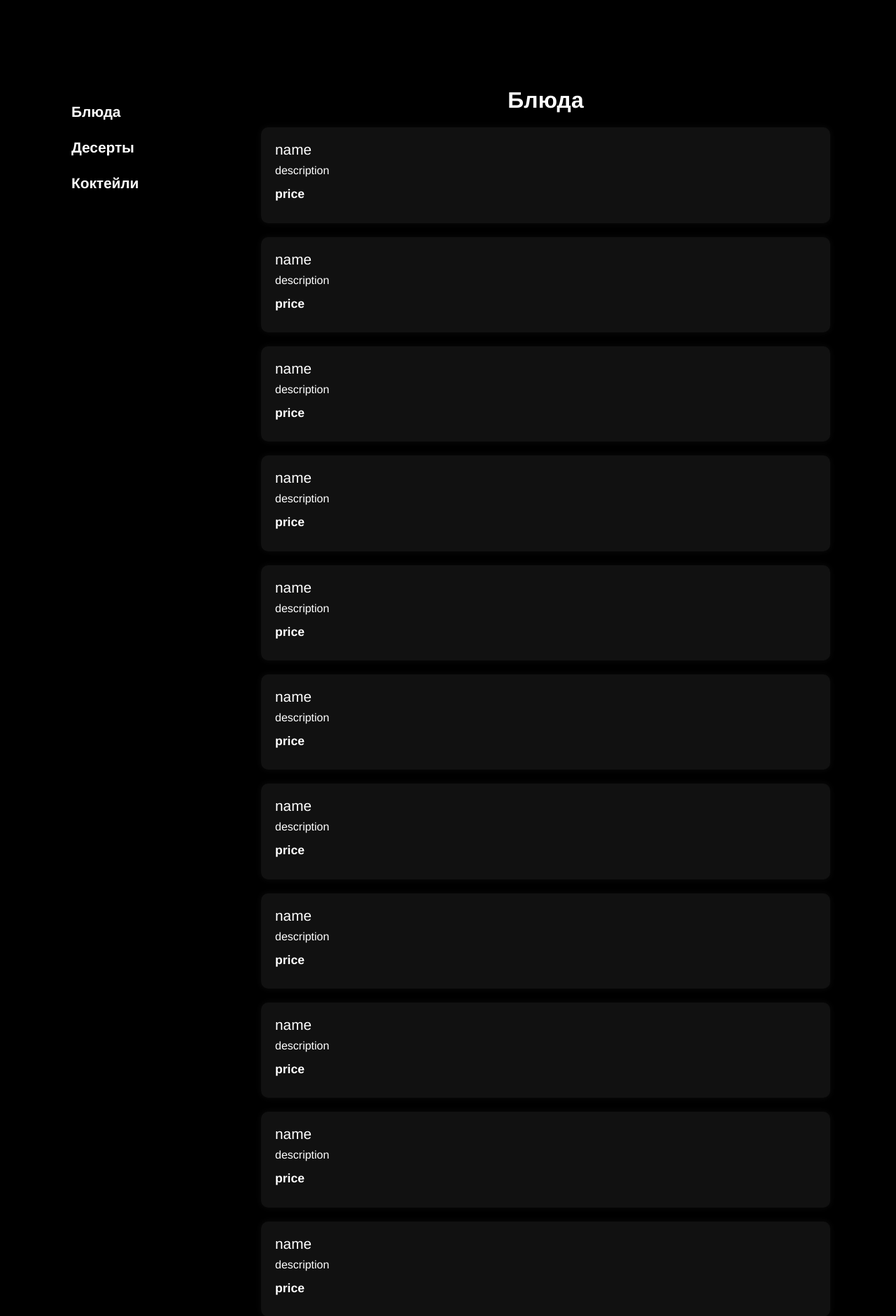
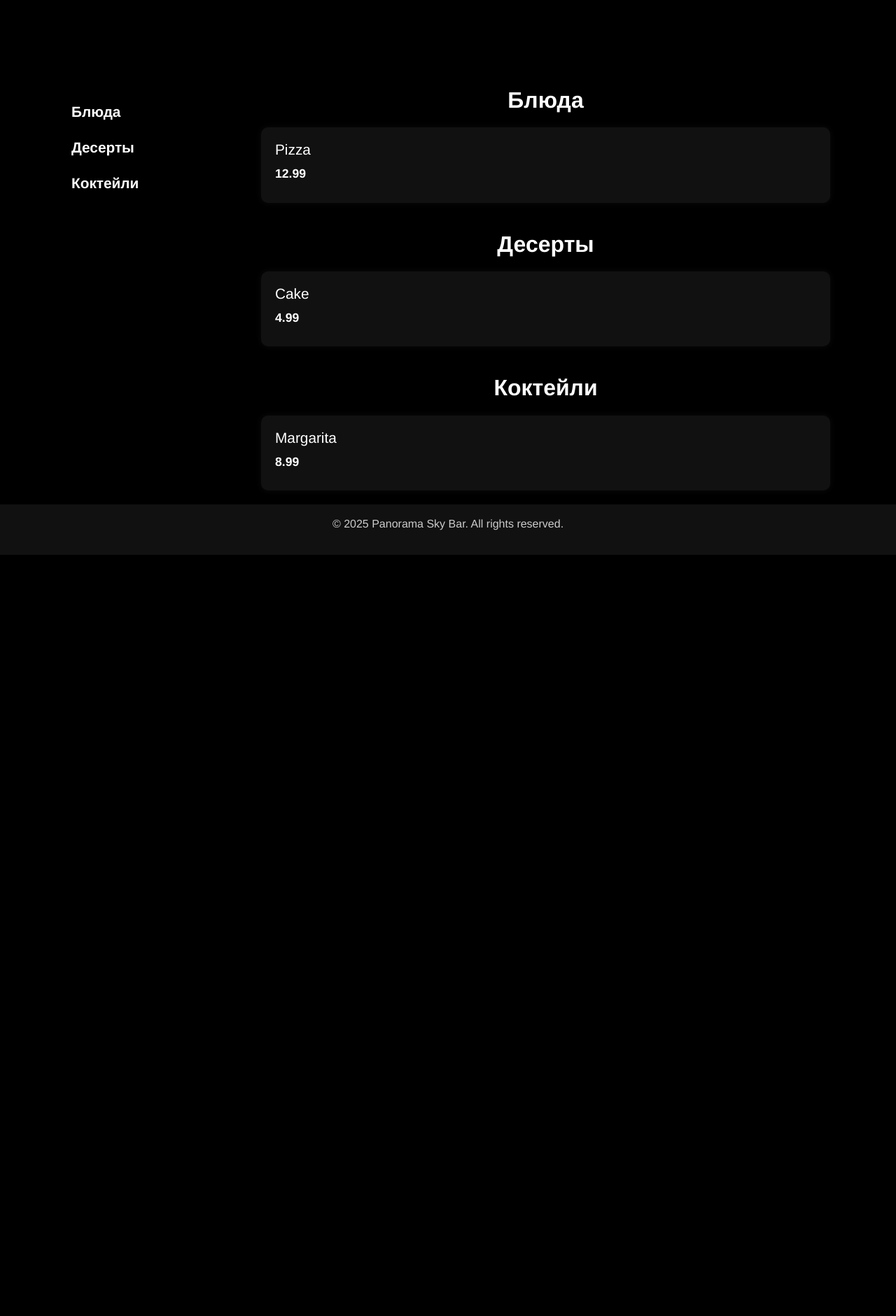
Before and after one commit to comnotaDidi/Restaurant-project, a Django app: page /menu/ in a window 1280 px wide. Shown: the part 60-1941 px from the top of the page at 70% size. After the commit the page ends 853 px from the top, so only its background shows below. Run offline with Django 5.2, Linux system fonts and the light colour scheme; data comes from the database, SQL or seed files in the repository; both versions use the stored data as it was after the commit.

Commit message:
Fixed menu display and added dynamic data from the database

```diff
--- a/restaurant/models.py
+++ b/restaurant/models.py
@@ -1,5 +1,3 @@
-from django.db import models
-from django.contrib.auth.models import User
 from django.db import models
 from django.contrib.auth.models import AbstractUser
 
@@ -9,6 +7,7 @@
 
     def __str__(self):
         return self.name
+
 
 class Reservation(models.Model):
     name = models.CharField(max_length=100)
@@ -20,6 +19,8 @@
 
     def __str__(self):
         return f"{self.name} — {self.date} {self.time}"
+
+
 class Review(models.Model):
     STAR_CHOICES = [
         (1, '★☆☆☆☆'),
@@ -37,6 +38,7 @@
 
     def __str__(self):
         return f"{self.name} - {self.rating}★"
+
 
 class User(AbstractUser):
     first_name = models.CharField(max_length=100)
@@ -62,3 +64,15 @@
 
     def __str__(self):
         return f"{self.first_name} {self.last_name}"
+
+
+# Добавляем модель MenuItem
+class MenuItem(models.Model):
+    name = models.CharField(max_length=100)
+    description = models.TextField()
+    price = models.DecimalField(max_digits=6, decimal_places=2)
+    category = models.ForeignKey(DishType, on_delete=models.CASCADE, related_name="menu_items")
+    image = models.ImageField(upload_to='menu_images/', null=True, blank=True)
+
+    def __str__(self):
+        return self.name
--- a/restaurant/templates/restaurant/menu.html
+++ b/restaurant/templates/restaurant/menu.html
@@ -99,33 +99,40 @@
         </div>
 
         <div class="col-md-9">
+            <!-- FOOD SECTION -->
             <h2 id="food" class="menu-section-title">Блюда</h2>
-            {% for name, desc, price in food %}
+            {% for item in food %}
             <div class="menu-item">
-                <h5>{{ name }}</h5>
-                <p>{{ desc }}</p>
-                <p class="price">{{ price }}</p>
+                <h5>{{ item.name }}</h5>
+                <p>{{ item.description }}</p>
+                <p class="price">{{ item.price }}</p>
             </div>
+            {% empty %}
+            <p>Нет блюд в меню.</p>
             {% endfor %}
 
-            <!-- DESSERTS -->
+            <!-- DESSERTS SECTION -->
             <h2 id="desserts" class="menu-section-title">Десерты</h2>
-            {% for name, desc, price in desserts %}
+            {% for item in desserts %}
             <div class="menu-item">
-                <h5>{{ name }}</h5>
-                <p>{{ desc }}</p>
-                <p class="price">{{ price }}</p>
+                <h5>{{ item.name }}</h5>
+                <p>{{ item.description }}</p>
+                <p class="price">{{ item.price }}</p>
             </div>
+            {% empty %}
+            <p>Нет десертов в меню.</p>
             {% endfor %}
 
-            <!-- COCKTAILS -->
+            <!-- COCKTAILS SECTION -->
             <h2 id="cocktails" class="menu-section-title">Коктейли</h2>
-            {% for name, desc, price in cocktails %}
+            {% for item in cocktails %}
             <div class="menu-item">
-                <h5>{{ name }}</h5>
-                <p>{{ desc }}</p>
-                <p class="price">{{ price }}</p>
+                <h5>{{ item.name }}</h5>
+                <p>{{ item.description }}</p>
+                <p class="price">{{ item.price }}</p>
             </div>
+            {% empty %}
+            <p>Нет коктейлей в меню.</p>
             {% endfor %}
         </div>
     </div>
--- a/restaurant/views.py
+++ b/restaurant/views.py
@@ -1,82 +1,50 @@
 from django.shortcuts import redirect
-from django.views.generic import TemplateView, FormView, CreateView
+from django.views.generic import TemplateView, FormView
 from django.contrib.auth.views import LoginView, LogoutView
 from django.contrib.auth.forms import AuthenticationForm, UserCreationForm
 from django.contrib import messages
 from django.urls import reverse_lazy
 from django.utils.decorators import method_decorator
 from django.views.decorators.csrf import csrf_protect
+
 from .forms import ReservationForm, ReviewForm, LoginForm
+from .models import MenuItem
 
-# Home Page
+# Главная страница
 class HomeView(TemplateView):
     template_name = 'restaurant/home.html'
 
-# Menu Page
-from django.views.generic import TemplateView
-
+# Страница меню — теперь загружает данные из базы
 class MenuView(TemplateView):
     template_name = 'restaurant/menu.html'
 
     def get_context_data(self, **kwargs):
         context = super().get_context_data(**kwargs)
 
-        context['food'] = [
-            {"name": "Kawior Antonius", "description": "kawior Antonius, crème fraîche, bliny, złoto", "price": "350 PLN"},
-            {"name": "Sushi Bites", "description": "ryż do sushi, tuńczyk błękitnopłetwy, łosoś, seriola, dodatki", "price": "72 PLN"},
-            {"name": "Tartaletka z tuńczykiem", "description": "tuńczyk błękitnopłetwy, emulsja nori, kawior", "price": "88 PLN"},
-            {"name": "Ostryga Gillardeau / 1 szt.", "description": "ostryga, imbir, zielone jabłko, kawior limonkowy", "price": "42 PLN"},
-            {"name": "Bubu arare", "description": "brokuły, krem z awokado, perły ryżowe", "price": "48 PLN"},
-            {"name": "Tsukemono", "description": "ogórek, sezam", "price": "18 PLN"},
-            {"name": "Tatar wołowy", "description": "wołowina black angus, domowy tost, kapary, marynowane szalotki", "price": "84 PLN"},
-            {"name": "Tuna tataki", "description": "tuńczyk błękitnopłetwy, awokado, ogórek, imbir, yuzu", "price": "92 PLN"},
-            {"name": "Tuna toro & crispy rice", "description": "tuńczyk błękitnopłetwy, ryż, aioli z pora", "price": "82 PLN"},
-            {"name": "Ravioli z łososiem", "description": "łosoś, seriola, kalarepa, pomidor dashi", "price": "98 PLN"},
-            {"name": "Sałatka z okoniem", "description": "chrupiący okoń morski, pomelo, karmelizowane orzechy nerkowca, zioła", "price": "88 PLN"},
-            {"name": "Shrimp har gao", "description": "pierożki z krewetkami, bisque z kraba, słodki olej chilli", "price": "72 PLN"},
-            {"name": "Nasu miso", "description": "bakłażan, słodka glazura miso, sezam, szczypiorek", "price": "48 PLN"},
-            {"name": "Ebi tempura", "description": "krewetki w tempurze, majonez japoński", "price": "92 PLN"},
-            {"name": "Gyoza", "description": "wieprzowina lub kurczak, zielona cebulka, sos orientalny", "price": "68 PLN"},
-            {"name": "Buns z szarpaną wieprzowiną", "description": "szarpana wieprzowina, orientalne warzywa, Sechuan, Sriracha", "price": "72 PLN"},
-            {"name": "Polędwica wołowa Black Angus (170g)", "description": "pak choi, purée ziemniaczane z wasabi, sezam, sos orientalny", "price": "158 PLN"},
-        ]
+        # Используем filter вместо get, чтобы избежать ошибки DoesNotExist
+        food_category = MenuItem.objects.filter(category__name='food')
+        dessert_category = MenuItem.objects.filter(category__name='dessert')
+        cocktail_category = MenuItem.objects.filter(category__name='cocktail')
 
-        context['desserts'] = [
-            {"name": "Choux", "description": "biała czekolada, owoce jagodowe, matcha anglaise", "price": "42 PLN"},
-            {"name": "Pomelo", "description": "mus z białej czekoladowy, wanilia, biszkopt kokosowy", "price": "42 PLN"},
-            {"name": "Torcik Ruby", "description": "czekolada Ruby, jeżyny, czerwone pomarańcze", "price": "65 PLN"},
-            {"name": "Lody", "description": "frosty & fruity", "price": "58 PLN"},
-        ]
-
-        context['cocktails'] = [
-            {"name": "Above The Clouds", "description": "rum, olej kokosowy, masło kakaowe, likier słony karmel, dym, podawany z jadalnym złotem", "price": "—"},
-            {"name": "Royal", "description": "Szampan Moet & Chandon Brut Imperial", "price": "—"},
-            {"name": "Ichie", "description": "whiskey, ananas, marakuja, likier bananowy", "price": "—"},
-            {"name": "The Duchess", "description": "wódka, cytryna, trawa cytrynowa, maliny, imbir, lemoniada", "price": "—"},
-            {"name": "Bergamo", "description": "gin z kwiatem bzu, wino, różowy pieprz, zapach bergamotki, oliwa grejpfrutowa", "price": "—"},
-            {"name": "Botanist", "description": "gin, likier z kwiatu bzu, ogórek, cytryna, lemoniada różana", "price": "—"},
-            {"name": "Capuccini", "description": "bourbon, likier, mleko z orzechów laskowych, espresso, syrop klonowy, kropla śmietanki", "price": "—"},
-            {"name": "Ruby Sky", "description": "bourbon, martini, likier z orzechów laskowych, ocet wiśniowy, bitters czekoladowy", "price": "—"},
-            {"name": "Pink Flamingo", "description": "tequila, aperol, kordiał grejpfrutowy, nasiona kolendry, różowy pieprz, limonka, sól morska, woda gazowana", "price": "—"},
-            {"name": "Bison in the Moss", "description": "wódka żubrówka, jabłko, mięta, imbir, cytryna, rumianek", "price": "—"},
-        ]
+        context['food'] = food_category
+        context['desserts'] = dessert_category
+        context['cocktails'] = cocktail_category
 
         return context
 
-
-# Gallery Page
+# Галерея
 class GalleryView(TemplateView):
     template_name = 'restaurant/gallery.html'
 
-# Contacts Page
+# Контакты
 class ContactsView(TemplateView):
     template_name = 'restaurant/contacts.html'
 
-# Reservation Page
+# Страница бронирования
 class ReservationPageView(TemplateView):
     template_name = 'restaurant/reservation.html'
 
-# Reserve Table (Form Submission)
+# Отправка формы бронирования
 class ReserveTableView(FormView):
     template_name = 'restaurant/reservation.html'
     form_class = ReservationForm
@@ -86,7 +54,7 @@
         form.save()
         return super().form_valid(form)
 
-# Submit Review
+# Отправка отзыва
 class SubmitReviewView(FormView):
     template_name = 'restaurant/review_form.html'
     form_class = ReviewForm
@@ -96,20 +64,20 @@
         form.save()
         return super().form_valid(form)
 
-# Review Thanks Page
+# Страница благодарности за отзыв
 class ReviewThanksView(TemplateView):
     template_name = 'restaurant/review_thanks.html'
 
-# Custom Login View
+# Вход
 class CustomLoginView(LoginView):
     template_name = 'restaurant/login.html'
     authentication_form = AuthenticationForm
 
-# Custom Logout View
+# Выход
 class CustomLogoutView(LogoutView):
     next_page = reverse_lazy('login')
 
-# Registration View
+# Регистрация
 @method_decorator(csrf_protect, name='dispatch')
 class RegistrationView(FormView):
     template_name = 'restaurant/registration.html'
@@ -125,6 +93,6 @@
         messages.error(self.request, "Ошибка регистрации. Пожалуйста, попробуйте еще раз.")
         return super().form_invalid(form)
 
-# Profile Page
+# Профиль пользователя
 class ProfileView(TemplateView):
     template_name = 'profile.html'
--- a/restaurant_project/settings.py
+++ b/restaurant_project/settings.py
@@ -6,7 +6,7 @@
 load_dotenv()
 
 # Получаем секретный ключ из переменных окружения
-SECRET_KEY = os.environ.get("DJANGO_SECRET_KEY")
+SECRET_KEY = 'django-insecure-1234567890abcdefghijklmnopqrstuvwxyz'
 if not SECRET_KEY:
     raise Exception("SECRET_KEY environment variable not set")
 
```
Also changed, not shown: db.sqlite3 (added), restaurant/migrations/0003_menuitem.py (added).
